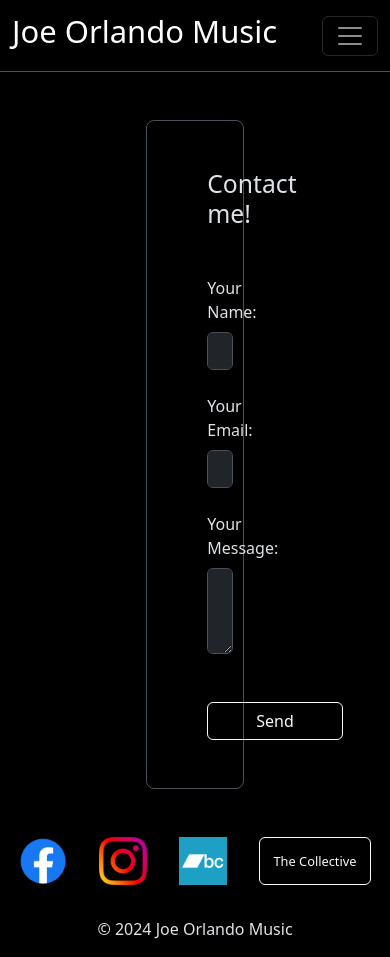
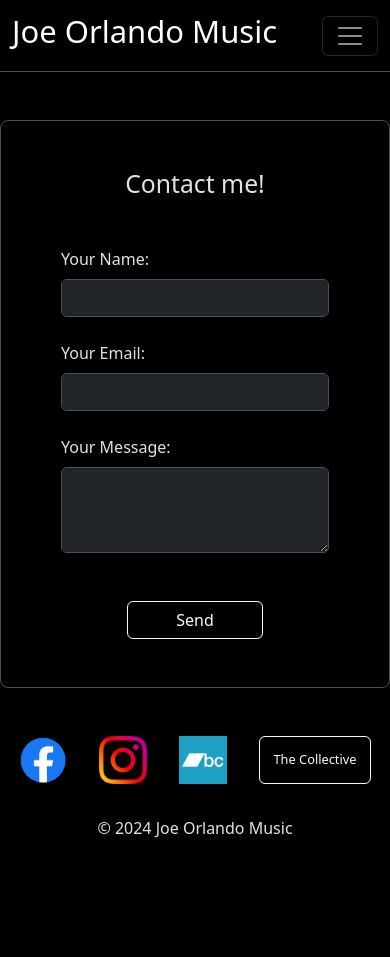
Before and after one commit to Robertjo97/JoeOrlandoMusic, a React (Vite) app: page /contact in a window 390 px wide. After the commit the page ends 856 px from the top, so only its background shows below. Built offline with nearby package versions, Linux system fonts and the light colour scheme.

Commit message:
Mobile style EmailForm

```diff
--- /dev/null
+++ b/src/Contact/EmailForm.css
@@ -0,0 +1,5 @@
+@media (max-width: 1200px){
+    .email-form {
+        width:100% !important;
+    }
+}
--- a/src/Contact/EmailForm.jsx
+++ b/src/Contact/EmailForm.jsx
@@ -1,4 +1,5 @@
 import { useState } from "react";
+import "./EmailForm.css";
 
 const EmailForm = () => {
     const [formData, setFormData] = useState({
```
